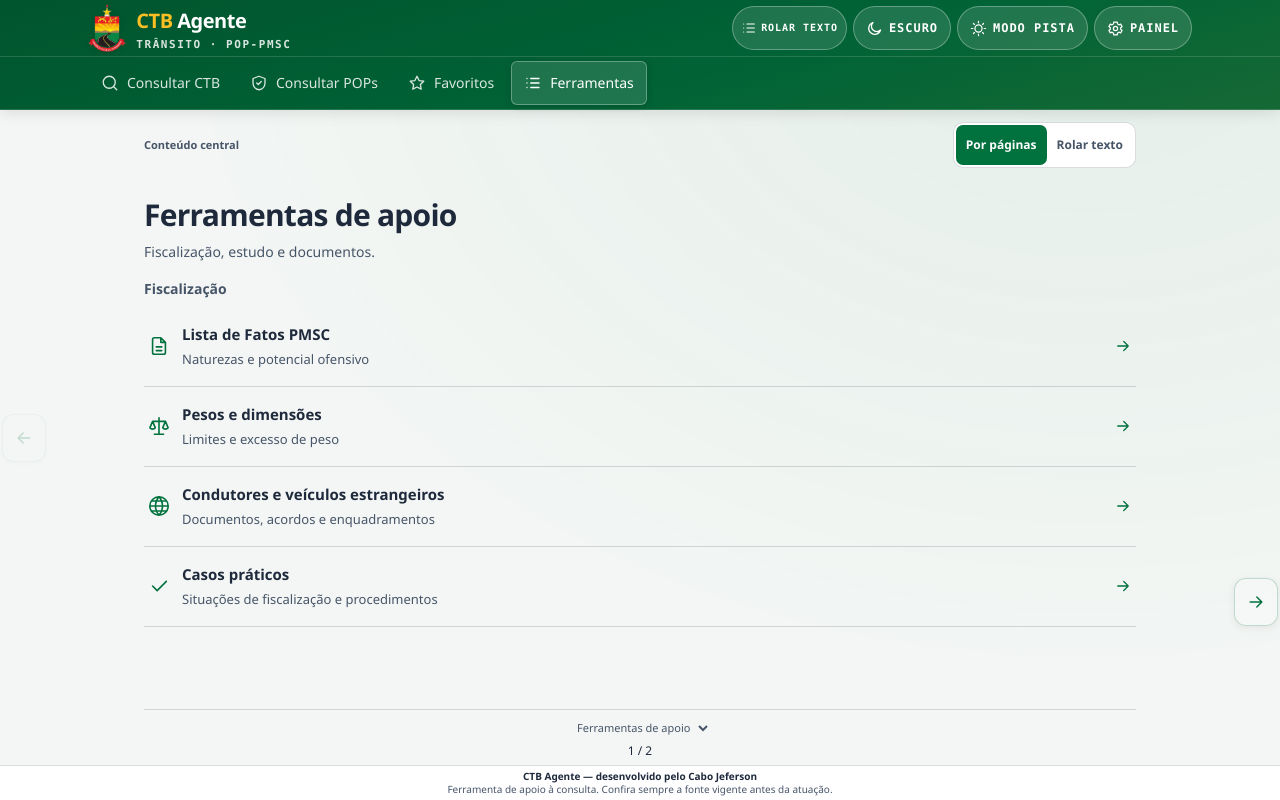
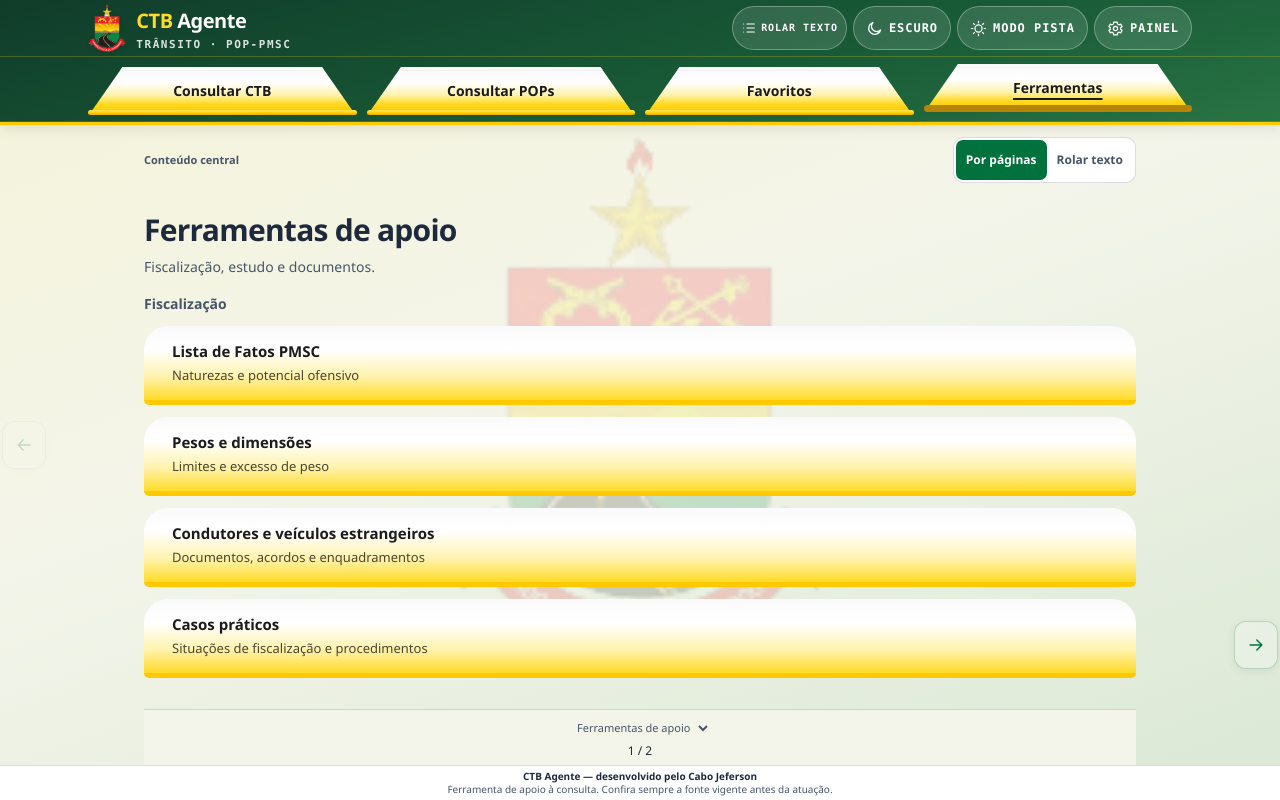
Before and after one commit to nenzinhu/ctb-agente, a Next.js app: page /ferramentas in a window 1280 px wide. Built offline with nearby package versions, Linux system fonts and the light colour scheme.

Commit message:
feat: aplica identidade PMRv com abas em placas e brasao no fundo

```diff
--- a/app/ferramentas/page.tsx
+++ b/app/ferramentas/page.tsx
@@ -1,10 +1,9 @@
 import Link from 'next/link';
-import Icone from '@/components/ui/Icone';
 import { GRUPOS_FERRAMENTAS } from '@/lib/navigation';
 
 export default function FerramentasPage() {
   return <main className="page">
     <div className="consultation-intro"><h1 className="consultation-title">Ferramentas de apoio</h1><p className="consultation-lead">Fiscalização, estudo e documentos.</p></div>
-    {GRUPOS_FERRAMENTAS.map(grupo => <section key={grupo.titulo} className="viewport-tool-group"><h2>{grupo.titulo}</h2>{grupo.itens.map(item => <Link key={item.href} href={item.href} className="viewport-tool-link"><Icone nome={item.icone} tamanho={22} /><span>{item.label}<small>{item.descricao}</small></span><Icone nome="seta" tamanho={18} /></Link>)}</section>)}
+    {GRUPOS_FERRAMENTAS.map(grupo => <section key={grupo.titulo} className="viewport-tool-group"><h2>{grupo.titulo}</h2>{grupo.itens.map(item => <Link key={item.href} href={item.href} className="viewport-tool-link pmrv-tool-plaque"><span>{item.label}<small>{item.descricao}</small></span></Link>)}</section>)}
   </main>;
 }
--- a/app/globals.css
+++ b/app/globals.css
@@ -1039,3 +1039,127 @@ select {
 .reading-mode-panel button[aria-pressed='true'] { background: var(--ds-primary-strong); color: var(--ds-on-solid); }
 .reading-mode-panel button:focus-visible { outline: 2px solid var(--ds-primary-strong); outline-offset: 2px; }
 @media (max-width: 359px) { .reading-mode-panel > span { max-width: 55px; line-height: 1.2; } .reading-mode-panel button { padding-inline: 8px; } }
+
+/* PMRv identity: colors from the supplied crest, plaques from the supplied tabs.
+   Navigation lettering remains real text; no SVG or image of text is required. */
+:root {
+  --pmrv-plaque-ink: #191b1e;
+  --pmrv-plaque-gold: #ffc900;
+  --pmrv-plaque-edge: #b88405;
+  --ds-bg: #f4f5ea;
+  --ds-muted: #f4f3e8;
+  --ds-accent: #ffdb25;
+  --ds-gold: #c29522;
+  --ds-gold-strong: #795600;
+  --ds-header-from: #103c2a;
+  --ds-header-via: #185a36;
+  --ds-header-to: #287344;
+  --ds-header-scrim: transparent;
+  --pmrv-watermark-opacity: .11;
+}
+:root.dark {
+  --ds-bg: #111b15;
+  --ds-surface: #1b2820;
+  --ds-muted: #26342b;
+  --ds-border: #526454;
+  --ds-line: #46594b;
+  --ds-text: #f5f4e9;
+  --ds-subtle: #c1c9bd;
+  --ds-primary: #7fcea0;
+  --ds-primary-strong: #9cdfb6;
+  --ds-ink: #c6dbca;
+  --ds-gold-strong: #f2ce63;
+  --ds-on-solid: #12261b;
+  --ds-header-from: #10291c;
+  --ds-header-via: #173f29;
+  --ds-header-to: #235136;
+  --pmrv-watermark-opacity: .13;
+}
+:root[data-tema='sol'] { --pmrv-watermark-opacity: .035; }
+body { isolation: isolate; background-image: linear-gradient(160deg, color-mix(in srgb, var(--ds-crest-yellow) 8%, var(--ds-bg)), var(--ds-bg) 45%, color-mix(in srgb, var(--ds-crest-green) 12%, var(--ds-bg))); }
+body::before {
+  inset: 0;
+  height: 100%;
+  width: 100%;
+  background: url('/brasao-cpmrv.png') center 48% / auto min(65vh, 540px) no-repeat;
+  opacity: var(--pmrv-watermark-opacity);
+}
+.ds-header { border-bottom: 3px solid var(--pmrv-plaque-gold); }
+.header-strip { border-top-color: rgb(255 219 37 / .22); }
+
+.pmrv-tab {
+  position: relative;
+  isolation: isolate;
+  display: flex;
+  align-items: center;
+  justify-content: center;
+  min-width: 0;
+  min-height: 48px;
+  padding: 10px 16px 9px;
+  border: 0;
+  border-radius: 0;
+  background: transparent;
+  color: var(--pmrv-plaque-ink);
+  font-weight: 800;
+  line-height: 1.15;
+  text-align: center;
+  transition: transform 160ms ease-out;
+}
+/* A shallow trapezoid and the gold foot reproduce the reference silhouette. */
+.pmrv-tab::before {
+  content: '';
+  position: absolute;
+  inset: 0 3px 3px;
+  z-index: -1;
+  border-radius: 15px 15px 0 0;
+  background: linear-gradient(180deg, #d5d5db 0%, #fafafa 10%, #fff 34%, #fff3ae 62%, #ffda24 82%, var(--pmrv-plaque-gold) 100%);
+  clip-path: polygon(12% 0, 88% 0, 100% 100%, 0 100%);
+  box-shadow: inset 0 3px 0 rgb(255 255 255 / .8);
+}
+.pmrv-tab::after {
+  content: '';
+  position: absolute;
+  inset: auto 0 0;
+  height: 5px;
+  z-index: -1;
+  border-radius: 4px;
+  background: linear-gradient(#ffe95c, #ffd000 55%, #e9aa00);
+}
+.pmrv-tab:is([aria-current='page'], [aria-selected='true']) {
+  color: var(--pmrv-plaque-ink);
+  background: transparent;
+  box-shadow: none;
+  transform: translateY(-3px);
+  text-decoration: underline;
+  text-underline-offset: 5px;
+  text-decoration-thickness: 2px;
+}
+.pmrv-tab:is([aria-current='page'], [aria-selected='true'])::after { height: 7px; background: var(--pmrv-plaque-edge); }
+.pmrv-tab:hover { color: var(--pmrv-plaque-ink); background: transparent; transform: translateY(-2px); }
+.pmrv-tab:focus-visible { outline: 3px solid var(--ds-focus); outline-offset: 2px; }
+.nav-tabs-compact { gap: 10px; padding-block: 10px 6px; }
+.nav-tabs-compact > li { min-width: 0; flex: 1; }
+.nav-tabs-compact .pmrv-tab { font-size: 14px; white-space: normal; }
+.mobile-nav-compact { gap: 6px; padding: 9px 8px max(9px, env(safe-area-inset-bottom)); background: var(--ds-surface); border-top-color: var(--ds-gold); }
+.mobile-nav-compact .pmrv-tab { min-height: 46px; font-size: 12px; padding-inline: 7px; }
+.pmrv-tool-plaque {
+  position: relative;
+  min-height: 76px;
+  margin-block: 12px;
+  padding: 14px 28px;
+  border: 0;
+  border-bottom: 5px solid var(--pmrv-plaque-gold);
+  border-radius: 24px 24px 5px 5px;
+  color: var(--pmrv-plaque-ink);
+  background: linear-gradient(180deg, #fafafa, #fff 32%, #fff3af 68%, #ffdb28);
+}
+.pmrv-tool-plaque:hover { color: var(--pmrv-plaque-ink); background: linear-gradient(180deg, #fff, #ffe672); }
+.pmrv-tool-plaque small { color: #4c452c; }
+@media (max-width: 767px) { body::before { background-size: auto min(57vh, 440px); } }
+@media (prefers-reduced-motion: reduce) { .pmrv-tab { transition: none; } }
+@media print { body { background: white; } body::before { display: none; } }
+/* Keep long mobile labels inside the plaque and let the crest read behind it. */
+:root { --ds-ink: #315936; --pmrv-watermark-opacity: .18; }
+:root.dark { --ds-ink: #c6dbca; --pmrv-watermark-opacity: .18; }
+:root[data-tema='sol'] { --pmrv-watermark-opacity: .035; }
+.mobile-nav-compact .pmrv-tab { font-size: clamp(10px, 2.8vw, 12px); padding-inline: 4px; }
--- a/app/home.module.css
+++ b/app/home.module.css
@@ -12,13 +12,13 @@
 :global(body):has(.dashboard) > footer,
 :global(body):has(.dashboard) :global(.mobile-nav) { display: none; }
 :global(body):has(.dashboard) > :global(#conteudo) { flex: 1; min-height: 0; }
-.dashboard { height: 100%; width: 100vw; overflow: hidden; display: flex; flex-direction: column; color: var(--ds-text); background: var(--ds-bg); }
+.dashboard { height: 100%; width: 100vw; overflow: hidden; display: flex; flex-direction: column; color: var(--ds-text); background: transparent; }
 .workspace { width: 100%; max-width: 760px; margin: auto; padding: clamp(12px, 3vh, 32px) 20px 10px; flex: 1; min-height: 0; display: flex; flex-direction: column; gap: 14px; }
 .heading { display: flex; justify-content: space-between; align-items: center; gap: 12px; flex: none; }
 .heading h1 { font-size: clamp(20px, 4.8vw, 28px); font-weight: 700; letter-spacing: -.025em; line-height: 1.15; }
 .heading p { margin-top: 6px; font-size: 13px; color: var(--ds-subtle); }
 .help { min-width: 44px; height: 44px; display: grid; place-items: center; border: 1px solid var(--ds-line); border-radius: 12px; background: var(--ds-surface); }
-.panel { flex: 1; min-height: 0; background: var(--ds-surface); border: 1px solid var(--ds-line); border-radius: 16px; padding: clamp(12px, 2.5vh, 24px); display: flex; flex-direction: column; gap: 12px; }
+.panel { flex: 1; min-height: 0; background: color-mix(in srgb, var(--ds-surface) 82%, transparent); border: 1px solid var(--ds-line); border-radius: 16px; padding: clamp(12px, 2.5vh, 24px); display: flex; flex-direction: column; gap: 12px; }
 .content { min-height: 0; flex: 1; animation: panel-in 180ms ease-out; }
 .search { height: 100%; display: flex; flex-direction: column; justify-content: center; gap: 16px; }
 .search[hidden] { display: none; }
@@ -73,3 +73,9 @@
 :global(:root[data-reading-mode='scroll']) .workspace { overflow-y: auto; overflow-x: hidden; margin-block: 0; scrollbar-width: thin; }
 :global(:root[data-reading-mode='scroll']) .panel { flex: none; min-height: 420px; }
 :global(:root[data-reading-mode='scroll']) .content { min-height: 360px; }
+
+/* The supplied PMRv plaque is shared by home and route navigation. */
+.tabs { gap: 8px; background: color-mix(in srgb, var(--ds-surface) 92%, transparent); border-top-color: var(--ds-gold); padding-top: 10px; }
+.tabs button:global(.pmrv-tab) { flex-direction: row; border-radius: 0; font-size: clamp(11px, 2.8vw, 14px); }
+.tabs button:global(.pmrv-tab)[aria-selected='true'] { color: var(--pmrv-plaque-ink); background: transparent; box-shadow: none; }
+.tabs button:global(.pmrv-tab):hover { background: transparent; }
--- a/components/HomeDashboard.tsx
+++ b/components/HomeDashboard.tsx
@@ -66,7 +66,7 @@ export default function HomeDashboard() {
               <Link href="/casos" className={styles.row}><Icone nome="check" tamanho={21} /><span>Casos práticos<small>Situações e procedimentos de fiscalização</small></span><Icone nome="seta" tamanho={18} /></Link>
             </div>}
             {aba === 'salvos' && (favoritos.length ? <div className={styles.list}>{favoritos.slice(pagina * 2, pagina * 2 + 2).map(({ id, card }) => <Link key={id} className={styles.row} href={`/consulta?q=${encodeURIComponent(card.consulta)}`}><Icone nome="estrela" tamanho={20} /><span>{card.fichas_mbft?.[0]?.tipificacaoResumida || card.enquadramento?.descricao || card.consulta}<small>{card.enquadramento?.codigo_mbft || card.consulta}</small></span><Icone nome="seta" tamanho={18} /></Link>)}</div> : <div className={styles.guide}><span className={styles.symbol}><Icone nome="estrela" tamanho={32} /></span><h2>Nenhum favorito ainda</h2><p>Toque em “Salvar” no cartão de uma consulta para encontrá-lo aqui depois.</p><button className="btn-primary" onClick={() => mudarAba('consulta')}>Fazer uma consulta</button></div>)}
-            {aba === 'ferramentas' && <div className={styles.list}>{ferramentas.slice(pagina * 2, pagina * 2 + 2).map(item => <Link key={item.href} href={item.href} className={styles.row}><Icone nome={item.icone} tamanho={24} /><span>{item.label}<small>{item.descricao}</small></span><Icone nome="seta" tamanho={18} /></Link>)}</div>}
+            {aba === 'ferramentas' && <div className={styles.list}>{ferramentas.slice(pagina * 2, pagina * 2 + 2).map(item => <Link key={item.href} href={item.href} className={`${styles.row} pmrv-tool-plaque`}><span>{item.label}<small>{item.descricao}</small></span></Link>)}</div>}
           </div>
           {(aba === 'salvos' || aba === 'ferramentas') && paginas > 1 && <div className={styles.pagination} aria-label="Paginação"><button aria-label="Página anterior" disabled={pagina === 0} onClick={() => setPagina(pagina - 1)}><Icone nome="voltar" tamanho={18} /></button><span aria-live="polite">{pagina + 1} de {paginas}</span><button aria-label="Próxima página" disabled={pagina === paginas - 1} onClick={() => setPagina(pagina + 1)}><Icone nome="seta" tamanho={18} /></button></div>}
           {aba === 'consulta' && !ajuda && <div className={styles.recent}><span>Recente</span>{recentes.length ? <Link href={`/consulta?q=${encodeURIComponent(recentes[0])}`}>{recentes[0]} <Icone nome="seta" tamanho={14} /></Link> : <span>Nenhum código consultado</span>}</div>}
@@ -80,7 +80,7 @@ export default function HomeDashboard() {
         onNext={() => mudarAba(ABAS[Math.min(ABAS.length - 1, ABAS.findIndex(item => item.id === aba) + 1)].id)}
       />
       <nav className={styles.tabs} role="tablist" aria-label="Áreas do painel">
-        {ABAS.map((item, index) => <button key={item.id} id={`aba-${item.id}`} type="button" role="tab" aria-selected={aba === item.id} aria-controls="painel-inicial" tabIndex={aba === item.id ? 0 : -1} onClick={() => mudarAba(item.id)} onKeyDown={e => { if (['ArrowRight', 'ArrowLeft', 'Home', 'End'].includes(e.key)) { e.preventDefault(); const next = e.key === 'Home' ? 0 : e.key === 'End' ? ABAS.length - 1 : (index + (e.key === 'ArrowRight' ? 1 : -1) + ABAS.length) % ABAS.length; mudarAba(ABAS[next].id); document.getElementById(`aba-${ABAS[next].id}`)?.focus(); } }}><Icone nome={item.icone} tamanho={22} /><span>{item.label}</span></button>)}
+        {ABAS.map((item, index) => <button key={item.id} id={`aba-${item.id}`} type="button" className="pmrv-tab" role="tab" aria-selected={aba === item.id} aria-controls="painel-inicial" tabIndex={aba === item.id ? 0 : -1} onClick={() => mudarAba(item.id)} onKeyDown={e => { if (['ArrowRight', 'ArrowLeft', 'Home', 'End'].includes(e.key)) { e.preventDefault(); const next = e.key === 'Home' ? 0 : e.key === 'End' ? ABAS.length - 1 : (index + (e.key === 'ArrowRight' ? 1 : -1) + ABAS.length) % ABAS.length; mudarAba(ABAS[next].id); document.getElementById(`aba-${ABAS[next].id}`)?.focus(); } }}><span>{item.label}</span></button>)}
       </nav>
     </main>
   );
--- a/components/NavTabs.tsx
+++ b/components/NavTabs.tsx
@@ -3,12 +3,11 @@
 import Link from 'next/link';
 import { usePathname } from 'next/navigation';
 import { destinoAtivo, ferramentaAtiva, NAVEGACAO_PRINCIPAL } from '@/lib/navigation';
-import Icone from './ui/Icone';
 
 export default function NavTabs() {
   const pathname = usePathname() ?? '/';
   return <nav aria-label="Navegação principal"><ul className="nav-tabs nav-tabs-compact">
-    {NAVEGACAO_PRINCIPAL.map(item => <li key={item.href}><Link href={item.href} aria-current={destinoAtivo(item.href, pathname) ? 'page' : undefined} className="nav-tab"><Icone nome={item.icone} tamanho={18} /><span>{item.label}</span></Link></li>)}
-    <li><Link href="/ferramentas" aria-current={pathname === '/ferramentas' || ferramentaAtiva(pathname) ? 'page' : undefined} className="nav-tab"><Icone nome="lista" tamanho={18} /><span>Ferramentas</span></Link></li>
+    {NAVEGACAO_PRINCIPAL.map(item => <li key={item.href}><Link href={item.href} aria-current={destinoAtivo(item.href, pathname) ? 'page' : undefined} className="nav-tab pmrv-tab"><span>{item.label}</span></Link></li>)}
+    <li><Link href="/ferramentas" aria-current={pathname === '/ferramentas' || ferramentaAtiva(pathname) ? 'page' : undefined} className="nav-tab pmrv-tab"><span>Ferramentas</span></Link></li>
   </ul></nav>;
 }
--- a/components/mobile/MobileNavigation.tsx
+++ b/components/mobile/MobileNavigation.tsx
@@ -2,14 +2,13 @@
 
 import Link from 'next/link';
 import { usePathname } from 'next/navigation';
-import Icone from '@/components/ui/Icone';
 import { destinoAtivo, ferramentaAtiva, NAVEGACAO_PRINCIPAL } from '@/lib/navigation';
 
 export default function MobileNavigation() {
   const pathname = usePathname() ?? '/';
   if (pathname.startsWith('/admin')) return null;
   return <nav className="mobile-nav mobile-nav-compact print:hidden md:hidden" aria-label="Navegação mobile">
-    {NAVEGACAO_PRINCIPAL.map((item, index) => <Link key={item.href} href={item.href} className="mobile-nav-action" aria-current={destinoAtivo(item.href, pathname) ? 'page' : undefined}><Icone nome={item.icone} tamanho={20} /><span>{index === 0 ? 'Consultar' : index === 1 ? 'POPs' : 'Salvos'}</span></Link>)}
-    <Link href="/ferramentas" className="mobile-nav-action" aria-current={pathname === '/ferramentas' || ferramentaAtiva(pathname) ? 'page' : undefined}><Icone nome="lista" tamanho={20} /><span>Ferramentas</span></Link>
+    {NAVEGACAO_PRINCIPAL.map((item, index) => <Link key={item.href} href={item.href} className="mobile-nav-action pmrv-tab" aria-current={destinoAtivo(item.href, pathname) ? 'page' : undefined}><span>{index === 0 ? 'Consultar' : index === 1 ? 'POPs' : 'Salvos'}</span></Link>)}
+    <Link href="/ferramentas" className="mobile-nav-action pmrv-tab" aria-current={pathname === '/ferramentas' || ferramentaAtiva(pathname) ? 'page' : undefined}><span>Ferramentas</span></Link>
   </nav>;
 }
```
Also changed, not shown: .impeccable/design.json (added), 1 other file (tests, documents, lock files or other folders).
